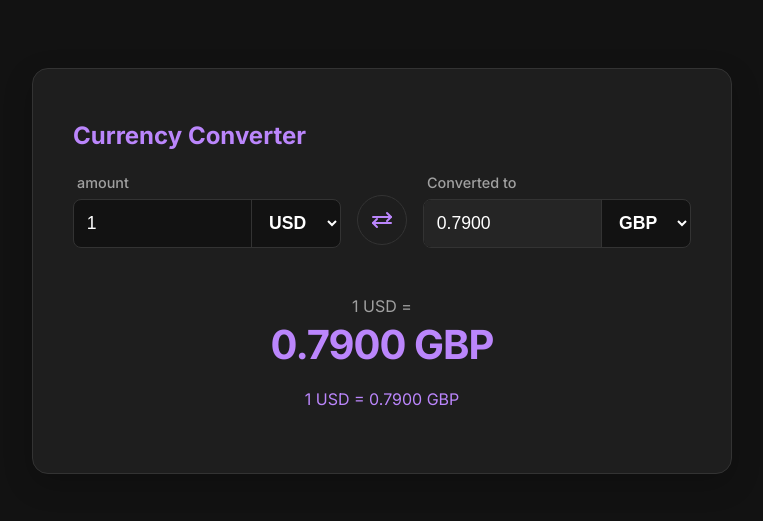
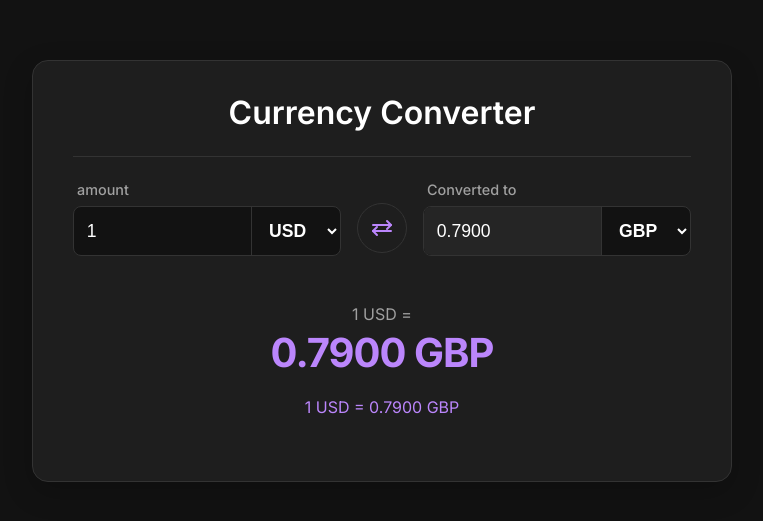
Before and after one commit to alhassandafiri/ratewise, a React (Vite) app: page / in a window 1280 px wide. Shown: the part 129-650 px from the top of the page, without its empty margins (258-1021 px from the left). Built offline with nearby package versions, Linux system fonts and the light colour scheme.

Commit message:
introduce styling to header

```diff
--- a/src/components/Header/Header.module.css
+++ b/src/components/Header/Header.module.css
@@ -0,0 +1,12 @@
+.headerSection {
+  text-align: center;
+  padding-bottom: 1.5rem;
+  border-bottom: 1px solid var(--border-color);
+}
+
+.headerContent h1 {
+  font-size: 2rem;
+  color: var(--text-primary);
+  margin: 0;
+  font-weight: 600;
+}
```
